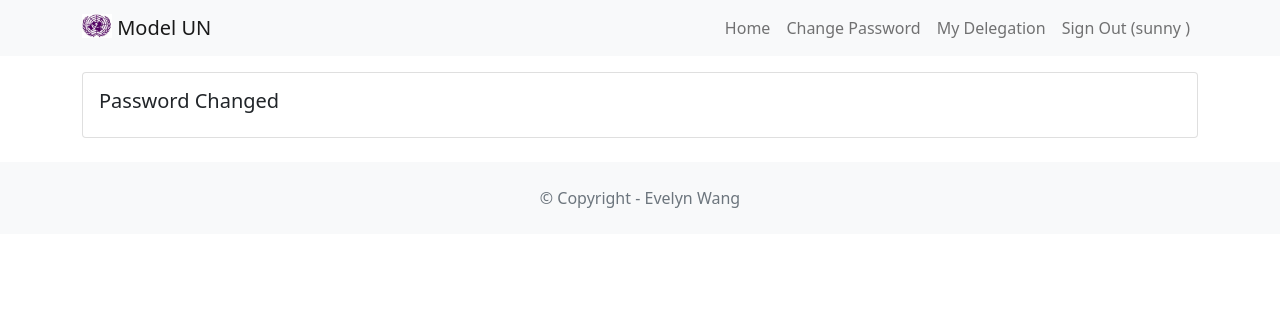
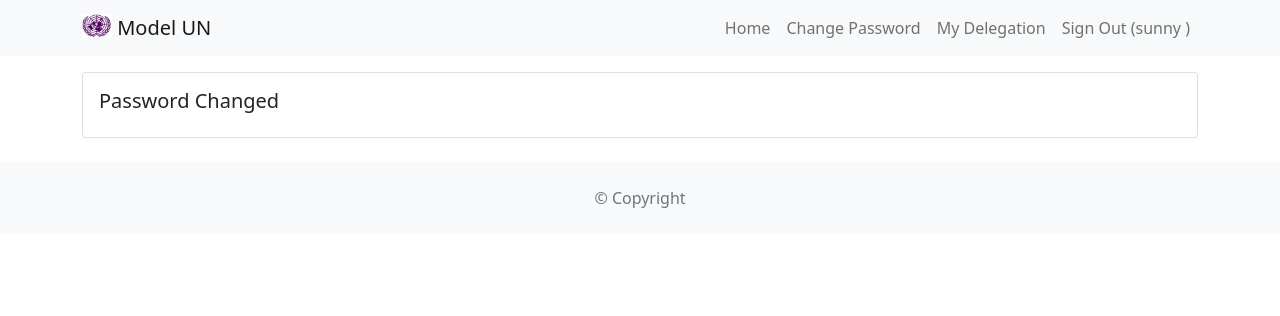
Before and after one commit to evelynwang2/compsci_ia, a Django app: page /accounts/pwdChanged/ in a window 1280 px wide. Shown: the top 316 px of the page. Run offline with Django 4.2, Linux system fonts and the light colour scheme; a user stored in the database is signed in; data comes from the database, SQL or seed files in the repository; some libraries are stand-ins or nearby versions.

Commit message:
Update base.html

```diff
--- a/mun/templates/base.html
+++ b/mun/templates/base.html
@@ -76,7 +76,7 @@
     </div>
 
     <footer class="text-center text-lg-start bg-light text-muted mt-4">
-      <div class="text-center p-4">© Copyright - Evelyn Wang
+      <div class="text-center p-4">© Copyright
       </div>
     </footer>
   </body>
```
